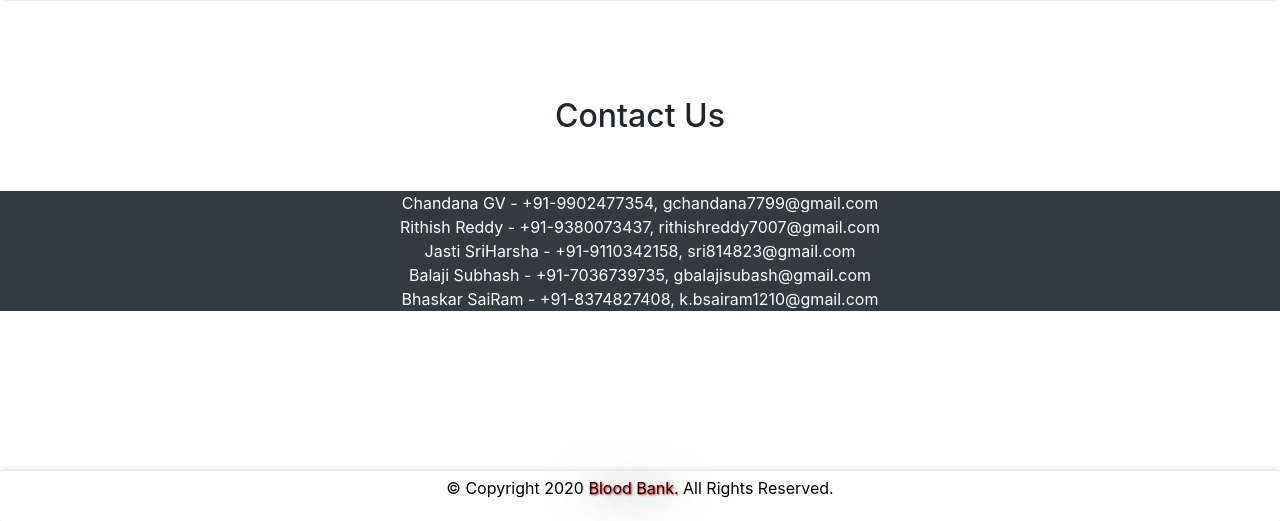
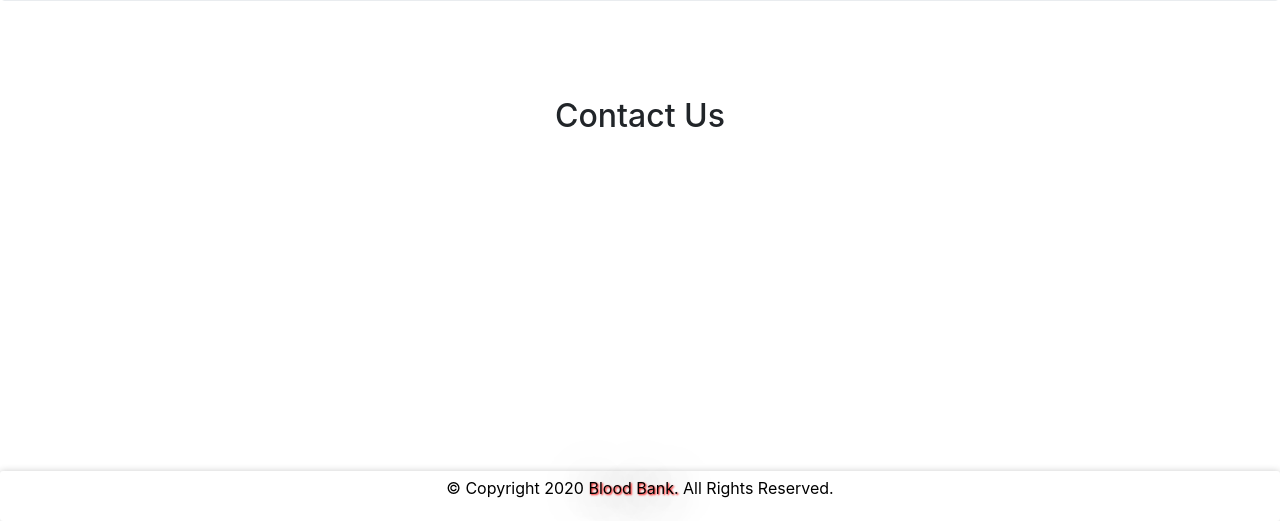
Before and after one commit to AnubhavC5/Blood-Bank-Management-System, a PHP site: page /contact.php in a window 1280 px wide. Shown: the part 279-800 px from the top of the page. Run offline with PHP 8.4, Linux system fonts and the light colour scheme; some libraries are stand-ins or nearby versions.

Commit message:
Update contact.php

```diff
--- a/contact.php
+++ b/contact.php
@@ -58,7 +58,7 @@
   </div>
 
   <div>
-  <p class="text-center bg-dark text-white">Chandana GV - +91-9902477354, gchandana7799@gmail.com<br>Rithish Reddy - +91-9380073437, rithishreddy7007@gmail.com<br>Jasti SriHarsha - +91-9110342158, sri814823@gmail.com<br>Balaji Subhash - +91-7036739735, gbalajisubash@gmail.com<br>Bhaskar SaiRam - +91-8374827408, k.bsairam1210@gmail.com
+  <p class="text-center bg-dark text-white">
   </p>
   <a href="contact.php"> </a>
 </div>
```
